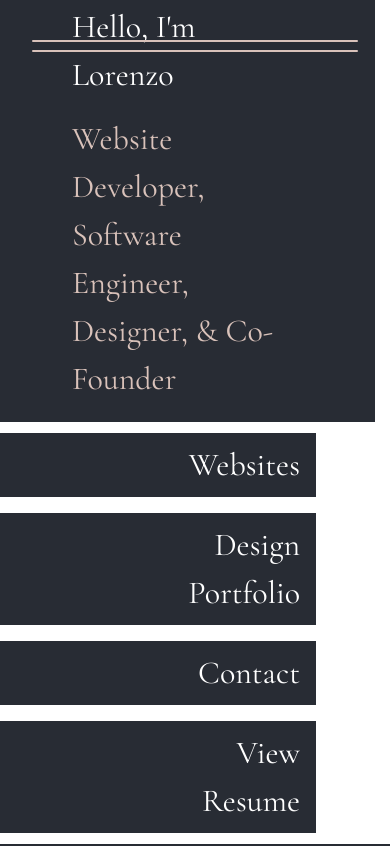
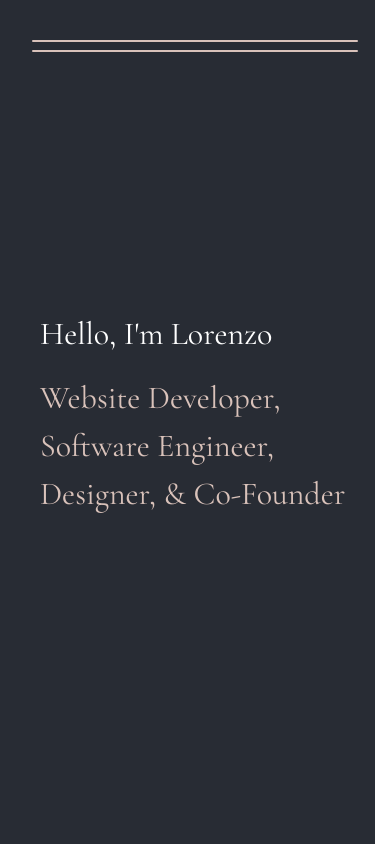
Before and after one commit to lfaivre/adelerium, a React (Create React App) app: page / in a window 390 px wide. Shown: the top 846 px of the page. Built offline with nearby package versions, Linux system fonts and the light colour scheme.

Commit message:
made mobile responsive

```diff
--- a/src/containers/Contact.js
+++ b/src/containers/Contact.js
@@ -18,21 +18,33 @@ class Contact extends React.Component {
             target="_blank"
             rel="noopener noreferrer"
           >
-            <FontAwesomeIcon icon={faGithub} size="6x" />
+            <FontAwesomeIcon
+              icon={faGithub}
+              size="6x"
+              className="contact-icon"
+            />
           </a>
           <a
             href="https://www.linkedin.com/in/lorenzofaivre/"
             target="_blank"
             rel="noopener noreferrer"
           >
-            <FontAwesomeIcon icon={faLinkedin} size="6x" />
+            <FontAwesomeIcon
+              icon={faLinkedin}
+              size="6x"
+              className="contact-icon"
+            />
           </a>
           <a
             href="mailto:lorenzofaivre@gmail.com"
             target="_blank"
             rel="noopener noreferrer"
           >
-            <FontAwesomeIcon icon={faPaperPlane} size="6x" />
+            <FontAwesomeIcon
+              icon={faPaperPlane}
+              size="6x"
+              className="contact-icon"
+            />
           </a>
         </div>
         <BackButton handleClick={this.handleClick} />
--- a/src/styles/App.css
+++ b/src/styles/App.css
@@ -1,16 +1,6 @@
 /* PAGE */
 
 html {
-  scroll-behavior: smooth;
-  overflow-x: hidden;
-  scrollbar-width: none; /* Firefox */
-  -ms-overflow-style: none; /* IE 10+ */
-  background-color: #282c34;
-}
-
-html::-webkit-scrollbar {
-  width: 0px;
-  background: transparent; /* Chrome/Safari/Webkit */
 }
 
 body {
@@ -32,6 +22,72 @@ body {
 
 .delay-0.75s {
   animation-delay: 0.75s !important;
+}
+
+/* MOBILE */
+
+@media (max-width: 960px) {
+  .leftlanding {
+    min-height: 100vh;
+    padding: 0 !important;
+  }
+
+  .leftlanding .introduction {
+    margin-left: 2rem;
+    width: 80%;
+  }
+
+  .rightlanding {
+    min-height: 100vh;
+    padding: 0 !important;
+  }
+
+  .rightlanding .pages {
+    width: 80%;
+  }
+
+  .rightlanding .pages button {
+    color: #282c34;
+    background: none;
+    padding: 0;
+  }
+
+  .rightlanding .pages a {
+    color: #282c34;
+    background: none;
+    padding: 0;
+  }
+
+  .websites {
+    min-height: 100vh;
+    padding: 0 !important;
+  }
+
+  .designportfolio {
+    min-height: 100vh;
+    padding: 0 !important;
+  }
+
+  .contact {
+    min-height: 100vh;
+    padding: 0 !important;
+  }
+
+  .contact .contact-links {
+    /* height: 80%;
+    width: auto;
+    flex-direction: column; */
+  }
+
+  .contact .contact-icon {
+    height: 4rem;
+  }
+
+  .backbutton {
+    left: auto;
+    right: 2rem;
+    bottom: 2rem;
+  }
 }
 
 /* FONT */
--- a/src/styles/RightLanding.css
+++ b/src/styles/RightLanding.css
@@ -18,7 +18,7 @@
   border: none;
   text-align: right;
   font-family: "Cormorant Garamond", serif;
-  color: white;
+  color: #ffffff;
   background: #282c34;
   transition: all 0.3s ease-in-out;
 }
@@ -34,7 +34,7 @@
   border: none;
   text-align: right;
   font-family: "Cormorant Garamond", serif;
-  color: white;
+  color: #ffffff;
   background: #282c34;
   transition: all 0.3s ease-in-out;
 }
```
